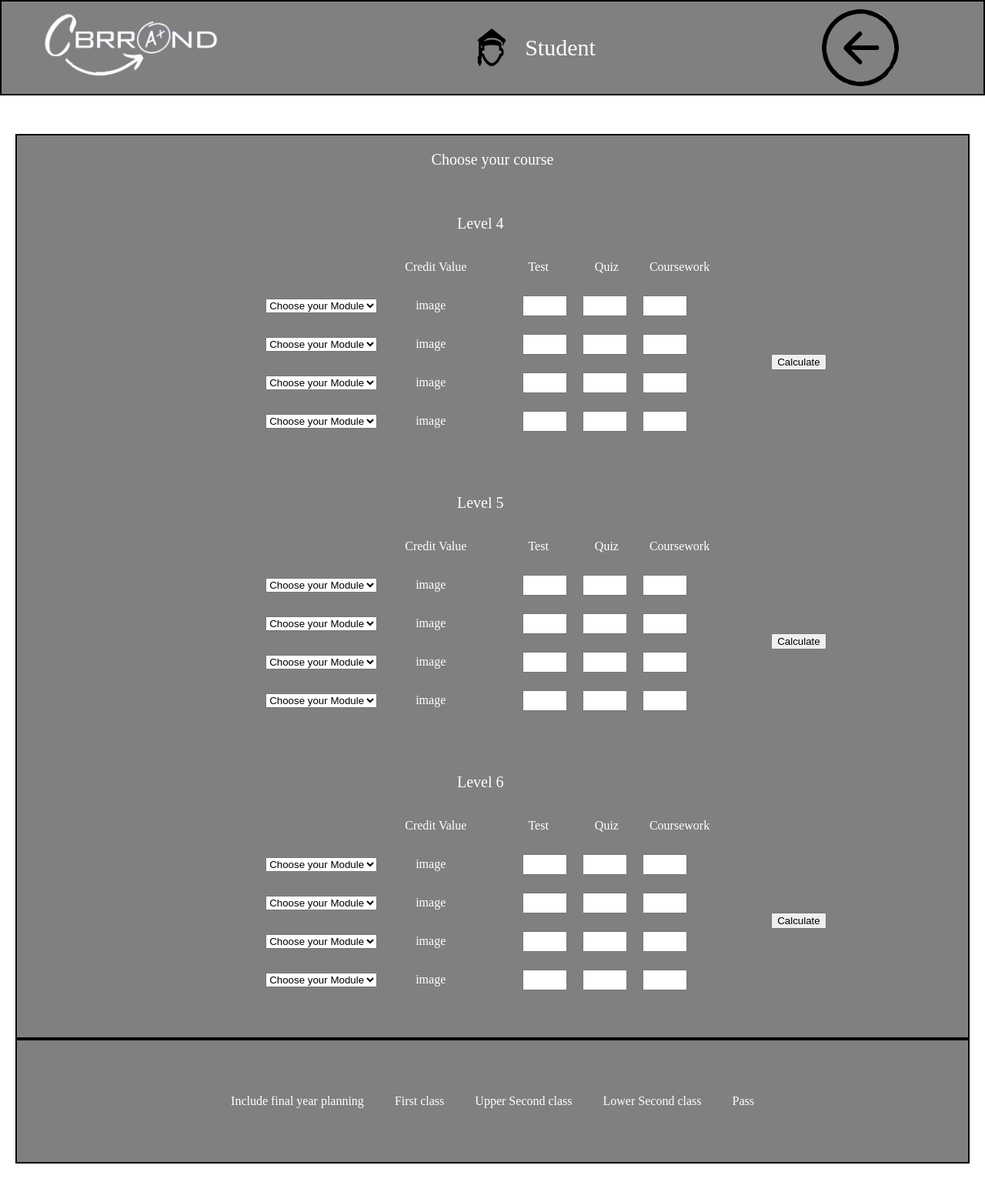
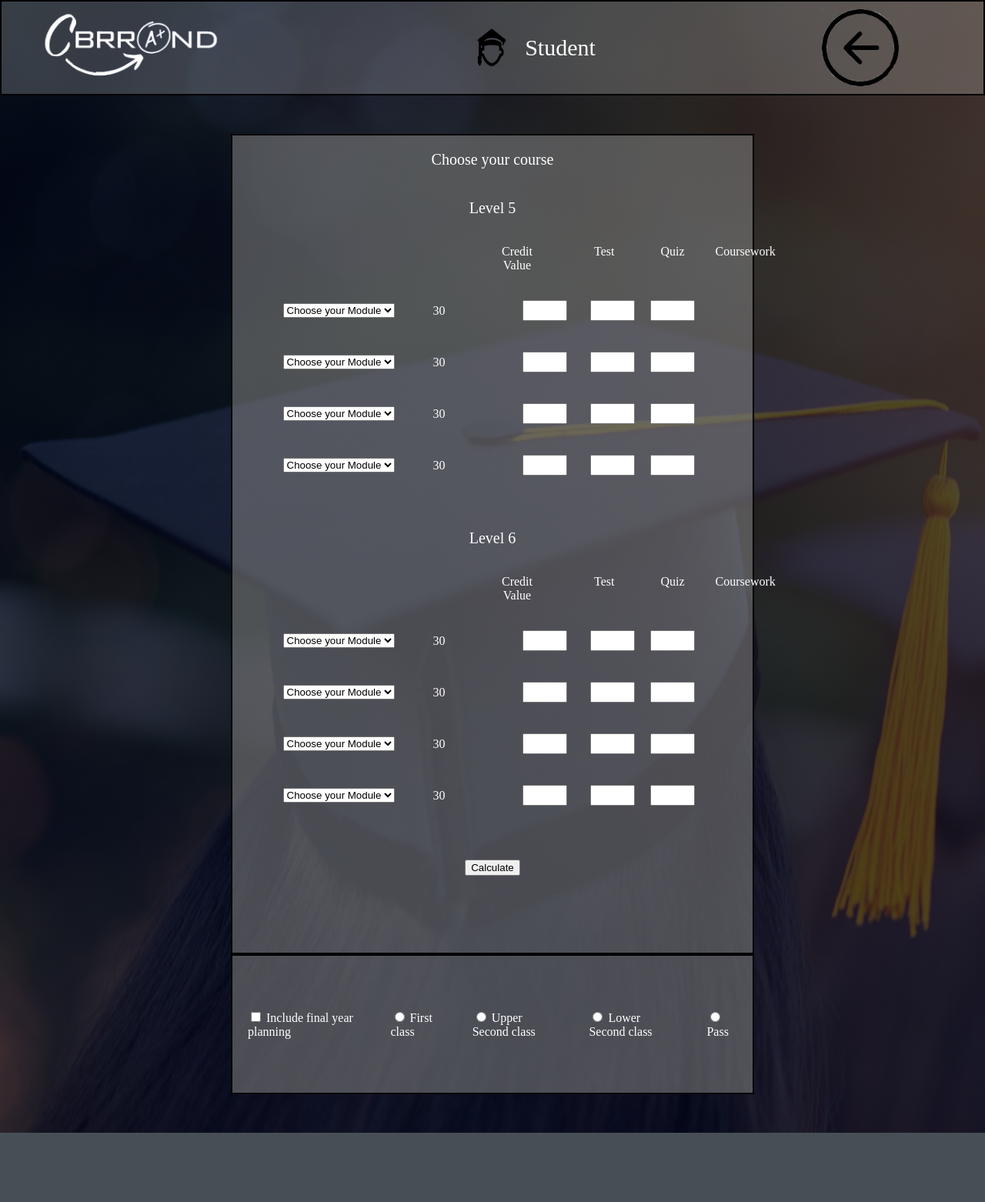
Before and after one commit to cWalsh-developer/PE2_GradeCalc, a PHP site: page /student_view.html in a window 1280 px wide. Shown: the whole page at 77% size. After the commit the page ends 1472 px from the top, so only its background shows below. Run offline with PHP 8.4, Linux system fonts and the light colour scheme.

Commit message:
Updated the Student View

```diff
--- a/view/css/stylesheet.css
+++ b/view/css/stylesheet.css
@@ -220,7 +220,7 @@ body
 }
 
 #topBar{
-   background-color: grey;
+   background-color: #ffffff30;
    padding-top: 40px;
    display: flex;
    justify-content: space-between;
@@ -228,6 +228,7 @@ body
    padding: 10px;
    border: 2px solid black;
    margin-bottom: 50px;
+
 }
 
 #topBarDiv{
@@ -268,16 +269,17 @@ body
    align-items: center;
 }
 
-.calculateButton{
-   margin-left: 80px;
-   margin-top: 60px;
+#calculateDiv{
+   display: flex;
+   justify-content: center;
+   margin-bottom: 100px;
 }
 
 #gradeCalculator{
-   margin-left: 20px;
-   margin-right: 20px;
+   margin-left: 300px;
+   margin-right: 300px;
    border: 2px solid black;
-   background-color: grey;
+   background-color: #80808090;
 }
 
 #chooseYourCourse{
@@ -302,7 +304,7 @@ body
 }
 
 .labels{
-   margin-left: 100px;
+   margin-left: 250px;
    display: flex;
 }
 
@@ -337,7 +339,7 @@ body
 
 .testInput{
    width: 50px;
-   margin: 10px;
+   margin: 20px;
    margin-left: 100px;
 }
 .quizInput{
@@ -351,10 +353,10 @@ body
 
 
 #bottomSection{
-   background-color: grey;
+   background-color: #80808090;
    padding-top: 50px;
-   margin-left: 20px;
-   margin-right: 20px;
+   margin-left: 300px;
+   margin-right: 300px;
    border: 2px solid black;
    display: flex;
    justify-content: center;
--- a/view/login_view.html
+++ b/view/login_view.html
@@ -22,7 +22,7 @@
             </div>
 
             <div class = "loginForm">
-                <form method = "post" action = "">
+                <form method = "post" action = "student_view.html">
                     <label for = "username"><img src="css/student img.png" id="userImg"></img></label>
                     <input type = "text" id = "username" name = "username"><br><br>
                     <label for = "password"><img src="css/passwordIcon.png" id="passImg"></img></label>
--- a/view/student_view.html
+++ b/view/student_view.html
@@ -6,38 +6,35 @@
         <title>Grade calculation</title>
     </head>
 
-    <body id="studentViewBody">
+    <body id="homeBody">
 
         <section id="topBar">
-            <img src="css/cbrrand_logo.png" id="logoIdStudent">  </img>
+            <img src="css/cbrrand_logo.png" id="logoIdStudent">
 
             <div id="topBarDiv">
-                <img src="css/student img.png" id="studentImg"> </img>
+                <img src="css/student img.png" id="studentImg">
                 <p id="studentTite"> Student </p>
             </div>
 
-            <img  src="css/backbutton.png" id="backButtonImg"></img>
+            <img  src="css/backbutton.png" id="backButtonImg">
         </section>
 
-
+        <form action="">
             <section id="gradeCalculator">
                 <p id="chooseYourCourse"> Choose your course </p>
-
-            <div class="withButton">
                 <div class="moduleClasses">
-                    <p class="moduleLevel"> Level 4 </p>
+                    <p class="moduleLevel"> Level 5 </p>
                     <div class="labels">
                         <p class="creditText">Credit Value</p>
                         <p class="testText">Test</p>
                         <p class="quizText">Quiz</p>
                         <p class="courseworkText">Coursework</p>
                     </div>
-                    <form action="">
                     <div class="inRow">
                         <select class="chooseYourModule1">
                             <option value="To be Calculated"> Choose your Module </option>
                         </select>
-                            <p class="creditValue">image</p>
+                        <p class="creditValue">30</p>
                         <input class="testInput" type="text">
                         <input class="quizInput" type="text">
                         <input class="courseworkInput" type="text">
@@ -46,7 +43,7 @@
                         <select class="chooseYourModule1">
                             <option value="To be Calculated"> Choose your Module </option>
                         </select>
-                            <p class="creditValue">image</p>
+                        <p class="creditValue">30</p>
                         <input class="testInput" type="text">
                         <input class="quizInput" type="text">
                         <input class="courseworkInput" type="text">
@@ -55,7 +52,7 @@
                         <select class="chooseYourModule1">
                             <option value="To be Calculated"> Choose your Module </option>
                         </select>
-                            <p class="creditValue">image</p>
+                        <p class="creditValue">30</p>
                         <input class="testInput" type="text">
                         <input class="quizInput" type="text">
                         <input class="courseworkInput" type="text">
@@ -64,35 +61,26 @@
                         <select class="chooseYourModule1">
                             <option value="To be Calculated"> Choose your Module </option>
                         </select>
-                            <p class="creditValue">image</p>
+                        <p class="creditValue">30</p>
                         <input class="testInput" type="text">
                         <input class="quizInput" type="text">
                         <input class="courseworkInput" type="text">
                     </div>
-                    </form>
                 </div>
 
-                <div>
-                    <button class="calculateButton"> Calculate </button>
-                </div>
-            </div>
-
-
-            <div class="withButton">
                 <div class="moduleClasses">
-                    <p class="moduleLevel"> Level 5 </p>
+                    <p class="moduleLevel"> Level 6 </p>
                     <div class="labels">
                         <p class="creditText">Credit Value</p>
                         <p class="testText">Test</p>
                         <p class="quizText">Quiz</p>
                         <p class="courseworkText">Coursework</p>
                     </div>
-                    <form action="">
                     <div class="inRow">
                         <select class="chooseYourModule1">
                             <option value="To be Calculated"> Choose your Module </option>
                         </select>
-                            <p class="creditValue">image</p>
+                        <p class="creditValue">30</p>
                         <input class="testInput" type="text">
                         <input class="quizInput" type="text">
                         <input class="courseworkInput" type="text">
@@ -101,7 +89,7 @@
                         <select class="chooseYourModule1">
                             <option value="To be Calculated"> Choose your Module </option>
                         </select>
-                            <p class="creditValue">image</p>
+                        <p class="creditValue">30</p>
                         <input class="testInput" type="text">
                         <input class="quizInput" type="text">
                         <input class="courseworkInput" type="text">
@@ -110,7 +98,7 @@
                         <select class="chooseYourModule1">
                             <option value="To be Calculated"> Choose your Module </option>
                         </select>
-                            <p class="creditValue">image</p>
+                        <p class="creditValue">30</p>
                         <input class="testInput" type="text">
                         <input class="quizInput" type="text">
                         <input class="courseworkInput" type="text">
@@ -119,84 +107,26 @@
                         <select class="chooseYourModule1">
                             <option value="To be Calculated"> Choose your Module </option>
                         </select>
-                            <p class="creditValue">image</p>
+                        <p class="creditValue">30</p>
                         <input class="testInput" type="text">
                         <input class="quizInput" type="text">
                         <input class="courseworkInput" type="text">
                     </div>
-                    </form>
-                </div>
-
-                <div>
-                    <button class="calculateButton"> Calculate </button>
-                </div>
-
                 </div>
 
 
-
-            <div class="withButton">
-                <div class="moduleClasses">
-                    <p class="moduleLevel"> Level 6 </p>
-                    <div class="labels">
-                        <p class="creditText">Credit Value</p>
-                        <p class="testText">Test</p>
-                        <p class="quizText">Quiz</p>
-                        <p class="courseworkText">Coursework</p>
-                    </div>
-                    <form action="">
-                        <div class="inRow">
-                            <select class="chooseYourModule1">
-                                <option value="To be Calculated"> Choose your Module </option>
-                            </select>
-                            <p class="creditValue">image</p>
-                            <input class="testInput" type="text">
-                            <input class="quizInput" type="text">
-                            <input class="courseworkInput" type="text">
-                        </div>
-                        <div class="inRow">
-                            <select class="chooseYourModule1">
-                                <option value="To be Calculated"> Choose your Module </option>
-                            </select>
-                            <p class="creditValue">image</p>
-                            <input class="testInput" type="text">
-                            <input class="quizInput" type="text">
-                            <input class="courseworkInput" type="text">
-                        </div>
-                        <div class="inRow">
-                            <select class="chooseYourModule1">
-                                <option value="To be Calculated"> Choose your Module </option>
-                            </select>
-                            <p class="creditValue">image</p>
-                            <input class="testInput" type="text">
-                            <input class="quizInput" type="text">
-                            <input class="courseworkInput" type="text">
-                        </div>
-                        <div class="inRow">
-                            <select class="chooseYourModule1">
-                                <option value="To be Calculated"> Choose your Module </option>
-                            </select>
-                            <p class="creditValue">image</p>
-                            <input class="testInput" type="text">
-                            <input class="quizInput" type="text">
-                            <input class="courseworkInput" type="text">
-                        </div>
-                    </form>
-                </div>
-
-                <div>
+                <div id="calculateDiv">
                     <button class="calculateButton"> Calculate </button>
-                </div>
-
                 </div>
             </section>
 
             <section id="bottomSection">
-                <p class="bottomText"> Include final year planning </p>
-                <p class="bottomText"> First class </p>
-                <p class="bottomText"> Upper Second class </p>
-                <p class="bottomText"> Lower Second class </p>
-                <p class="bottomText"> Pass </p>
+                <p class="bottomText"><input type="checkbox" name="final_year_planning"> Include final year planning</p>
+                <p class="bottomText"><input type="radio" name="class_type" value="first_class"> First class</p>
+                <p class="bottomText"><input type="radio" name="class_type" value="upper_second_class"> Upper Second class</p>
+                <p class="bottomText"><input type="radio" name="class_type" value="lower_second_class"> Lower Second class</p>
+                <p class="bottomText"><input type="radio" name="class_type" value="pass"> Pass</p>
             </section>
+        </form>
     </body>
 </html>
```
Lines whose indentation alone changed are shown as unchanged.
